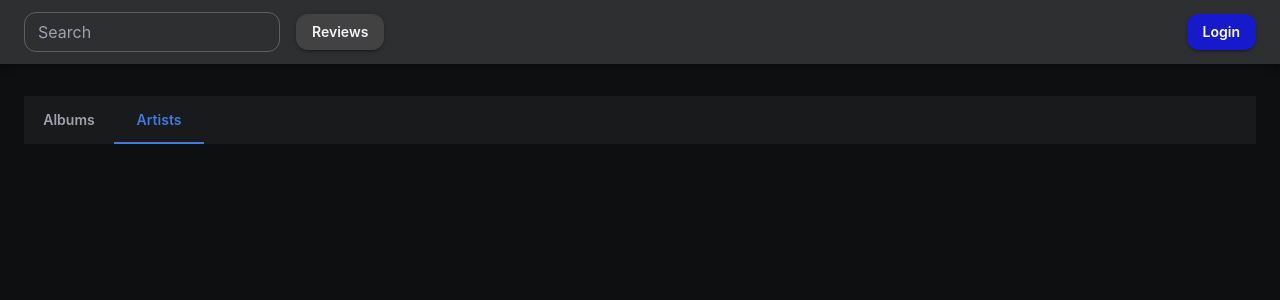
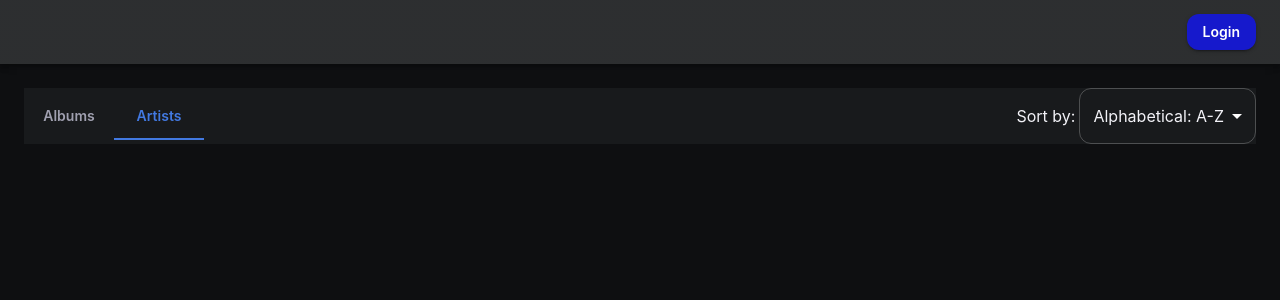
Before and after one commit to Isaac-Atkinson/Side-C, a React (Vite) app in the folder frontend/: page /reviews in a window 1280 px wide. Shown: the top 300 px of the page. Built offline with nearby package versions, Linux system fonts and the light colour scheme; no server answers.

Commit message:
Add ability to sort reviews

```diff
--- a/frontend/src/components/cards/DetailedReviewCard.tsx
+++ b/frontend/src/components/cards/DetailedReviewCard.tsx
@@ -28,7 +28,7 @@ function DetailedReviewCard({title, subtitle, rating, reviewText, imageUrl, imag
                 bgcolor: "background.paper",
                 border: 1,
                 borderColor: "divider",
-                borderRadius: 4,
+                borderRadius: 2,
             }}
         >
             <Box
--- a/frontend/src/components/cards/MediaCard.tsx
+++ b/frontend/src/components/cards/MediaCard.tsx
@@ -88,6 +88,7 @@ function MediaCard({title, subtitle, rating, imageUrl, imageAlt, link, onClick,
                             noWrap
                             sx={{
                                 width: "100%",
+                                fontWeight: "bold",
                             }}
                         >
                             {title}
--- a/frontend/src/components/cards/SearchCards.tsx
+++ b/frontend/src/components/cards/SearchCards.tsx
@@ -12,6 +12,7 @@ export function AlbumSearchDisplayCard({searchResult, onClick}: AlbumSearchDispl
     return (
         <MediaCard
             title = {searchResult.title}
+            subtitle={searchResult.artist}
             imageUrl = {searchResult.imageUrl}
             imageAlt={`${searchResult.title}`}
             onClick = {onClick}
--- a/frontend/src/components/forms/authentification/AuthForm.tsx
+++ b/frontend/src/components/forms/authentification/AuthForm.tsx
@@ -62,6 +62,7 @@ function AuthForm({onSubmit, buttonMsg}: AuthFormProps) {
                     p: 3,
                     border: "1px solid",
                     borderColor: "divider",
+                    borderRadius: 2
             }}
             >
                 <TextField
--- a/frontend/src/components/layout/NavBar.tsx
+++ b/frontend/src/components/layout/NavBar.tsx
@@ -1,5 +1,5 @@
 import {AppBar, Box, Button, Toolbar} from "@mui/material";
-import {Link, useNavigate} from "react-router-dom";
+import {Link, useLocation, useNavigate} from "react-router-dom";
 import SearchBar from "../search/SearchBar.tsx";
 import {useUserContext} from "../../context/UserContext.tsx";
 
@@ -7,6 +7,12 @@ import {useUserContext} from "../../context/UserContext.tsx";
 function NavBar() {
     const {username, loading, logout} = useUserContext();
     const navigate = useNavigate();
+
+    const location = useLocation();
+
+    const hiddenRoutes = ["/login", "/register"]
+
+    const hideLoginButton = hiddenRoutes.includes(location.pathname)
 
     const handleLogout = async () => {
         await logout();
@@ -18,6 +24,7 @@ function NavBar() {
             position="static"
         >
             <Toolbar>
+                {username && (
                     <Box sx={{ display: "flex", alignItems: "center", gap: 2 }}>
                         <SearchBar />
 
@@ -31,6 +38,8 @@ function NavBar() {
                         </Button>
 
                     </Box>
+                )}
+
 
 
                 <Box sx={{ ml: "auto" }}>
@@ -43,6 +52,7 @@ function NavBar() {
                             Logout
                         </Button>
                     ) : (
+                        !hideLoginButton && (
                             <Button
                                 variant="contained"
                                 component={Link} to="/login"
@@ -52,6 +62,7 @@ function NavBar() {
                             >
                                 Login
                             </Button>
+                        )
                     ))}
 
                 </Box>
--- a/frontend/src/components/layout/ReviewsLayout.tsx
+++ b/frontend/src/components/layout/ReviewsLayout.tsx
@@ -1,26 +1,69 @@
 import PageContainer from "./pageContainer.tsx";
 import {NavLink, Outlet, useLocation} from "react-router-dom";
-import {Box, Tab, Tabs} from "@mui/material";
+import {Box, MenuItem, Select, Tab, Tabs, Typography} from "@mui/material";
+import {useState} from "react";
+import { SORT_OPTIONS } from "./SortOptions.tsx";
+
+
 
 function ReviewsLayout(){
     const {pathname} = useLocation();
     const currentTab = pathname.includes("/albums") ? "albums" : "artists";
 
+    const [sortBy, setSortBy] = useState(SORT_OPTIONS.ALPHABETICAL_AZ);
+
     return (
         <PageContainer>
 
             <Box
-                sx = {{
+                sx={{
                     bgcolor: "background.paper",
+                    display: "flex",
+                    alignItems: "center",
+                    justifyContent: "space-between",
                 }}
             >
                 <Tabs value={currentTab} textColor="primary" indicatorColor="primary">
                     <Tab label="Albums" value="albums" component={NavLink} to="albums" />
                     <Tab label="Artists" value="artists" component={NavLink} to="artists" />
                 </Tabs>
+
+                <Box
+                    sx={{
+                        display: "flex",
+                        alignItems: "center",
+                        gap: 0.5,
+                    }}
+                >
+                    <Typography variant="body1">
+                        Sort by:
+                    </Typography>
+
+                    <Select
+                        value={sortBy}
+                        onChange={(e) => setSortBy(e.target.value)}
+                    >
+                        <MenuItem value={SORT_OPTIONS.ALPHABETICAL_AZ}>
+                            Alphabetical: A-Z
+                        </MenuItem>
+
+                        <MenuItem value={SORT_OPTIONS.ALPHABETICAL_ZA}>
+                            Alphabetical: Z-A
+                        </MenuItem>
+
+                        <MenuItem value={SORT_OPTIONS.HIGHEST_RATED}>
+                            Highest rated
+                        </MenuItem>
+
+                        <MenuItem value={SORT_OPTIONS.LOWEST_RATED}>
+                            Lowest rated
+                        </MenuItem>
+                    </Select>
+                </Box>
             </Box>
 
-            <Outlet />
+
+            <Outlet context={{sortBy}}/>
         </PageContainer>
     )
 }
--- /dev/null
+++ b/frontend/src/components/layout/SortOptions.tsx
@@ -0,0 +1,6 @@
+export const SORT_OPTIONS = {
+    ALPHABETICAL_AZ: "Alphabetical: A-Z",
+    ALPHABETICAL_ZA: "Alphabetical: Z-A",
+    HIGHEST_RATED: "Highest rated",
+    LOWEST_RATED: "Lowest rated",
+} as const;
--- a/frontend/src/components/layout/pageContainer.tsx
+++ b/frontend/src/components/layout/pageContainer.tsx
@@ -6,8 +6,11 @@ function PageContainer({ children }: { children: ReactNode }) {
         <Container
             maxWidth={false}
             sx={{
-                py: 4,
-                px: 4
+                flex: 1,
+                display: "flex",
+                flexDirection: "column",
+                py: 3,
+                px: 8
         }}
         >
             {children}
--- a/frontend/src/pages/login/RegisterPage.tsx
+++ b/frontend/src/pages/login/RegisterPage.tsx
@@ -1,6 +1,7 @@
 
 import RegisterForm from "../../components/forms/authentification/RegisterForm.tsx";
-import {Link} from "react-router-dom";
+import {Link as RouterLink} from "react-router-dom";
+import {Link} from "@mui/material";
 import {Box, Typography} from "@mui/material";
 import PageContainer from "../../components/layout/pageContainer.tsx";
 
@@ -16,7 +17,6 @@ function registerPage() {
                     flex: 1,
                     display: "flex",
                     flexDirection: "column",
-                    justifyContent: "center",
                     alignItems: "center",
                     gap: 3,
                 }}
@@ -27,7 +27,7 @@ function registerPage() {
 
                 <RegisterForm/>
 
-                <Link to="/login">
+                <Link component = {RouterLink} to="/login">
                     Login
                 </Link>
             </Box>
--- a/frontend/src/pages/review/AlbumReviewsPage.tsx
+++ b/frontend/src/pages/review/AlbumReviewsPage.tsx
@@ -4,12 +4,19 @@ import {Alert, CircularProgress} from "@mui/material";
 import useReviews from "../../hooks/UseReviews.tsx";
 import {AlbumReviewCard} from "../../components/cards/ReviewCards.tsx";
 import CardGrid from "../../components/layout/CardGrid.tsx";
+import {useOutletContext} from "react-router-dom";
+import {SORT_OPTIONS} from "../../components/layout/SortOptions.tsx";
 
 
 
 
+type ReviewLayoutContext = {
+    sortBy: string;
+}
 
 function AlbumReviewsPage() {
+
+    const {sortBy} = useOutletContext<ReviewLayoutContext>()
 
     const {
         reviews : albumReviews,
@@ -19,6 +26,20 @@ function AlbumReviewsPage() {
         `${API_BASE_URL}/albums/reviews`,
         "Could not load album reviews"
     )
+
+    const sortedReviews = [...albumReviews].sort((a, b) => {
+        switch (sortBy) {
+           case SORT_OPTIONS.ALPHABETICAL_AZ:
+                return a.album.title.localeCompare(b.album.title);
+           case SORT_OPTIONS.ALPHABETICAL_ZA:
+                return b.album.title.localeCompare(a.album.title);
+           case SORT_OPTIONS.HIGHEST_RATED:
+                return b.rating - a.rating;
+           case SORT_OPTIONS.LOWEST_RATED:
+                return a.rating - b.rating;
+           default:
+               return 0;
+    }});
 
     if(loading) {
         return (
@@ -48,7 +69,7 @@ function AlbumReviewsPage() {
 
     return (
             <CardGrid>
-                {albumReviews.map(review => (
+                {sortedReviews.map(review => (
                     <AlbumReviewCard
                         key={review.id}
                         albumReview={review}
--- a/frontend/src/pages/review/ArtistReviewsPage.tsx
+++ b/frontend/src/pages/review/ArtistReviewsPage.tsx
@@ -4,10 +4,18 @@ import useReviews from "../../hooks/UseReviews.tsx";
 import {Alert, CircularProgress} from "@mui/material";
 import CardGrid from "../../components/layout/CardGrid.tsx";
 import {ArtistReviewCard} from "../../components/cards/ReviewCards.tsx";
+import {useOutletContext} from "react-router-dom";
+import {SORT_OPTIONS} from "../../components/layout/SortOptions.tsx";
+
+type ReviewLayoutContext = {
+    sortBy: string;
+}
 
 
 
 function ArtistReviewsPage(){
+
+    const {sortBy} = useOutletContext<ReviewLayoutContext>()
 
     const {
         reviews : artistReviews,
@@ -17,6 +25,20 @@ function ArtistReviewsPage(){
         `${API_BASE_URL}/artists/reviews`,
         "Could not load artist reviews"
     )
+
+    const sortedReviews = [...artistReviews].sort((a, b) => {
+        switch (sortBy) {
+            case SORT_OPTIONS.ALPHABETICAL_AZ:
+                return a.artist.name.localeCompare(b.artist.name);
+            case SORT_OPTIONS.ALPHABETICAL_ZA:
+                return b.artist.name.localeCompare(a.artist.name);
+            case SORT_OPTIONS.HIGHEST_RATED:
+                return b.rating - a.rating;
+            case SORT_OPTIONS.LOWEST_RATED:
+                return a.rating - b.rating;
+            default:
+                return 0;
+        }});
 
     if(loading) {
         return (
@@ -45,7 +67,7 @@ function ArtistReviewsPage(){
 
     return (
             <CardGrid>
-                {artistReviews.map(review => (
+                {sortedReviews.map(review => (
                     <ArtistReviewCard
                         key = {review.id}
                         artistReview={review}
```
Also changed, not shown: frontend/src/pages/login/LoginPage.tsx (+4 -3 lines). Lines whose indentation alone changed are shown as unchanged.
